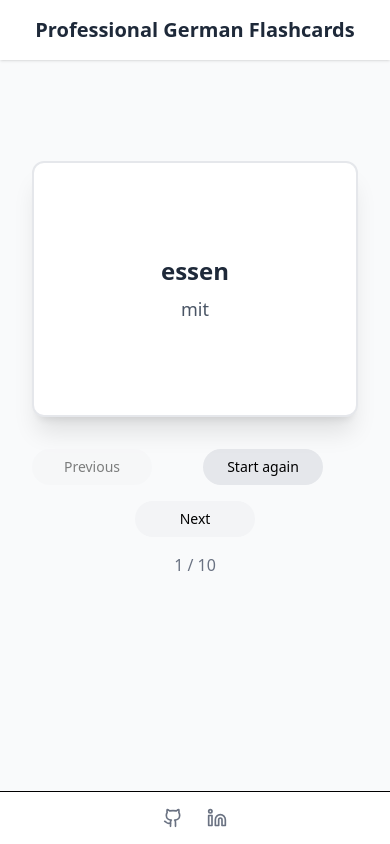
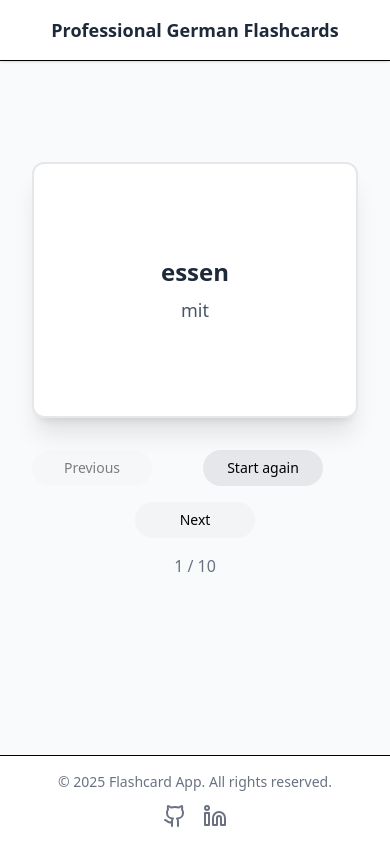
Before and after one commit to saeedhei/team-soudabeh-noorollahi, a React (Vite) app in the folder frontend-js/: page / in a window 390 px wide. Built offline with nearby package versions, Linux system fonts and the light colour scheme.

Commit message:
Improve responsive design of Layout component

```diff
--- a/frontend-js/src/components/Layout/Layout.jsx
+++ b/frontend-js/src/components/Layout/Layout.jsx
@@ -1,27 +1,80 @@
+// import React from "react";
+// import { Github, Linkedin } from "lucide-react";
+
+// export default function Layout({ children }) {
+//   return (
+//     <div className="max-w-[1200px] bg-blue-50 mx-auto min-h-screen bg-gray-50 flex flex-col">
+//       {/* Header */}
+//       <header className="bg-white shadow-sm py-4 sticky top-0 z-10">
+//         <div className="container mx-auto px-4 md:px-6">
+//           <h1 className="text-xl md:text-2xl font-bold text-gray-800 text-center">
+//             Professional German Flashcards
+//           </h1>
+//         </div>
+//       </header>
+
+//       {/* Main Content */}
+//       <main className="flex-1 container mx-auto px-4 md:px-6 py-6 md:py-8">
+//         {children}
+//       </main>
+
+//       {/* Footer */}
+//       <footer className="bg-white border-t py-4">
+//         <div className="max-w-[1200px] mx-auto px-4">
+//           <div className="flex justify-center space-x-6">
+//             <a
+//               href="https://github.com"
+//               target="_blank"
+//               rel="noopener noreferrer"
+//               className="text-gray-500 hover:text-gray-700 transition-colors"
+//               aria-label="GitHub"
+//             >
+//               <Github className="w-5 h-5" />
+//             </a>
+//             <a
+//               href="https://linkedin.com"
+//               target="_blank"
+//               rel="noopener noreferrer"
+//               className="text-gray-500 hover:text-blue-600 transition-colors"
+//               aria-label="LinkedIn"
+//             >
+//               <Linkedin className="w-5 h-5" />
+//             </a>
+//           </div>
+//         </div>
+//       </footer>
+//     </div>
+//   );
+// }
+
 import React from "react";
 import { Github, Linkedin } from "lucide-react";
 
 export default function Layout({ children }) {
   return (
-    <div className="max-w-[1200px] bg-blue-50 mx-auto min-h-screen bg-gray-50 flex flex-col">
+    <div className="max-w-[1200px] mx-auto min-h-screen flex flex-col bg-gray-50">
       {/* Header */}
-      <header className="bg-white shadow-sm py-4 sticky top-0 z-10">
-        <div className="container mx-auto px-4 md:px-6">
-          <h1 className="text-xl md:text-2xl font-bold text-gray-800 text-center">
+      <header className="bg-white shadow-sm py-4 sticky top-0 z-20 backdrop-blur-md bg-opacity-90 border-b">
+        <div className="max-w-[1100px] mx-auto px-4 md:px-6 text-center">
+          <h1 className="text-lg sm:text-xl md:text-2xl font-bold text-gray-800">
             Professional German Flashcards
           </h1>
         </div>
       </header>
 
       {/* Main Content */}
-      <main className="flex-1 container mx-auto px-4 md:px-6 py-6 md:py-8">
+      <main className="flex-1 w-full max-w-[1100px] mx-auto px-4 md:px-6 py-6">
         {children}
       </main>
 
       {/* Footer */}
-      <footer className="bg-white border-t py-4">
-        <div className="max-w-[1200px] mx-auto px-4">
-          <div className="flex justify-center space-x-6">
+      <footer className="bg-white border-t py-4 mt-auto">
+        <div className="max-w-[1100px] mx-auto px-4 flex flex-col sm:flex-row items-center justify-between">
+          <p className="text-gray-500 text-sm text-center sm:text-left">
+            &copy; {new Date().getFullYear()} Flashcard App. All rights
+            reserved.
+          </p>
+          <div className="flex space-x-4 mt-3 sm:mt-0">
             <a
               href="https://github.com"
               target="_blank"
@@ -29,7 +82,7 @@ export default function Layout({ children }) {
               className="text-gray-500 hover:text-gray-700 transition-colors"
               aria-label="GitHub"
             >
-              <Github className="w-5 h-5" />
+              <Github className="w-6 h-6" />
             </a>
             <a
               href="https://linkedin.com"
@@ -38,7 +91,7 @@ export default function Layout({ children }) {
               className="text-gray-500 hover:text-blue-600 transition-colors"
               aria-label="LinkedIn"
             >
-              <Linkedin className="w-5 h-5" />
+              <Linkedin className="w-6 h-6" />
             </a>
           </div>
         </div>
```
